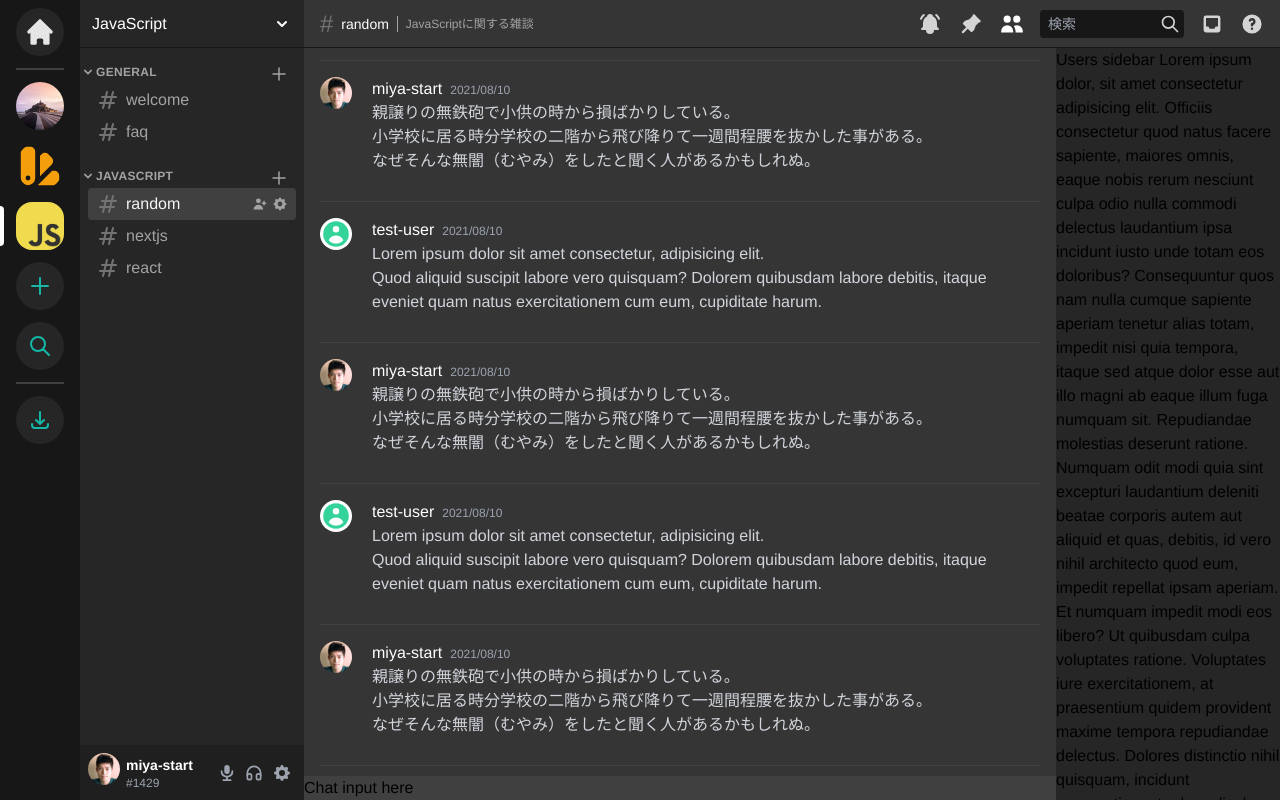
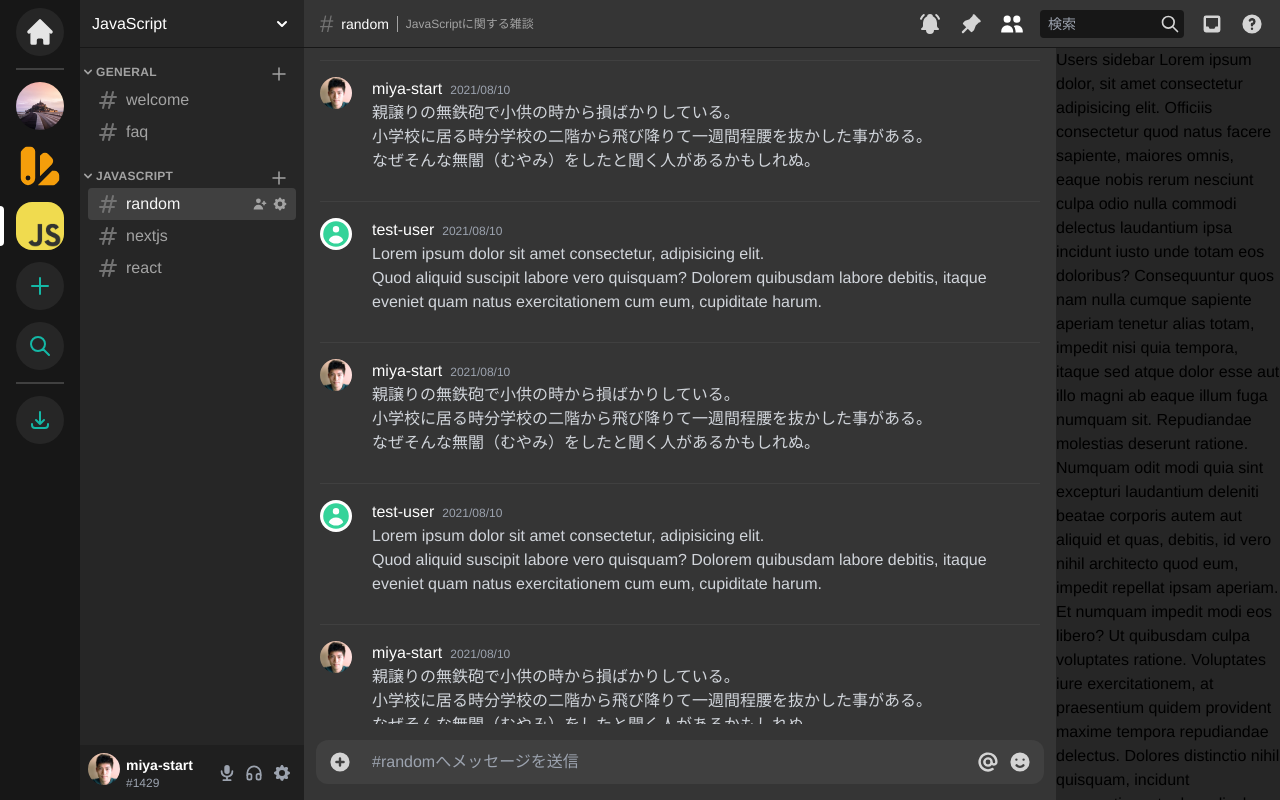
Before and after one commit to miya-start/next-chat, a Next.js app: page / in a window 1280 px wide. Built offline with nearby package versions, Linux system fonts and the light colour scheme.

Commit message:
Add sending a chat message section

```diff
--- a/pages/index.tsx
+++ b/pages/index.tsx
@@ -3,12 +3,15 @@ import Head from 'next/head'
 import Image from 'next/image'
 import Link from 'next/link'
 import {
+  AtSymbolIcon,
   ChevronDownIcon,
   CogIcon,
   ColorSwatchIcon,
+  EmojiHappyIcon,
   HomeIcon,
   InboxIcon,
   MicrophoneIcon,
+  PlusCircleIcon,
   QuestionMarkCircleIcon,
   UserAddIcon,
   UserCircleIcon,
@@ -638,7 +641,36 @@ const Home: NextPage = () => {
                 </div>
               </div>
 
-              <div className="bg-trueGray-700">Chat input here</div>
+              <div className="flex items-center h-24 mx-3">
+                <button
+                  className="h-11 px-3 py-2 text-trueGray-300 bg-trueGray-700 rounded-l-xl hover:text-trueGray-100"
+                  aria-label="ファイルをアップロードする"
+                >
+                  <PlusCircleIcon width={24} height={24} />
+                </button>
+                <div className="flex-1">
+                  <input
+                    className="w-full h-11 p-2 text-trueGray-200 bg-trueGray-700 focus:outline-none"
+                    type="text"
+                    placeholder={`#${'random'}へメッセージを送信`}
+                    aria-label={`#${'random'}へメッセージを送信`}
+                  />
+                </div>
+                <div className="flex gap-2 items-center h-11 px-3 py-2 bg-trueGray-700 rounded-r-xl">
+                  <button
+                    className="text-trueGray-300 bg-trueGray-700 hover:text-trueGray-100"
+                    aria-label="メンバーに話しかける"
+                  >
+                    <AtSymbolIcon width={24} height={24} />
+                  </button>
+                  <button
+                    className="text-trueGray-300 bg-trueGray-700 hover:text-yellow-300"
+                    aria-label="絵文字を選択"
+                  >
+                    <EmojiHappyIcon width={24} height={24} />
+                  </button>
+                </div>
+              </div>
             </main>
 
             <div className="bg-trueGray-800 w-56 flex-none overflow-y-auto">
```
